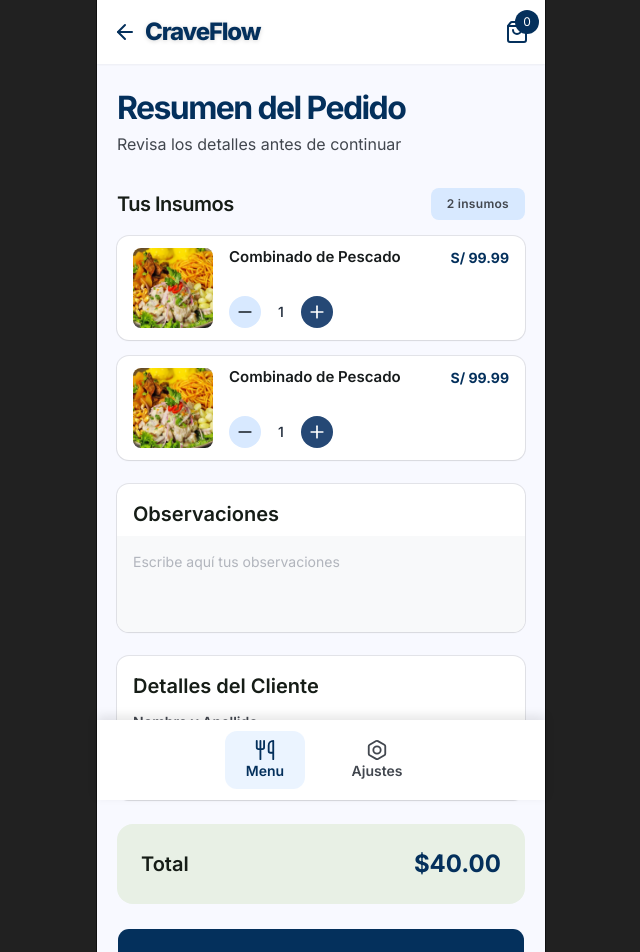
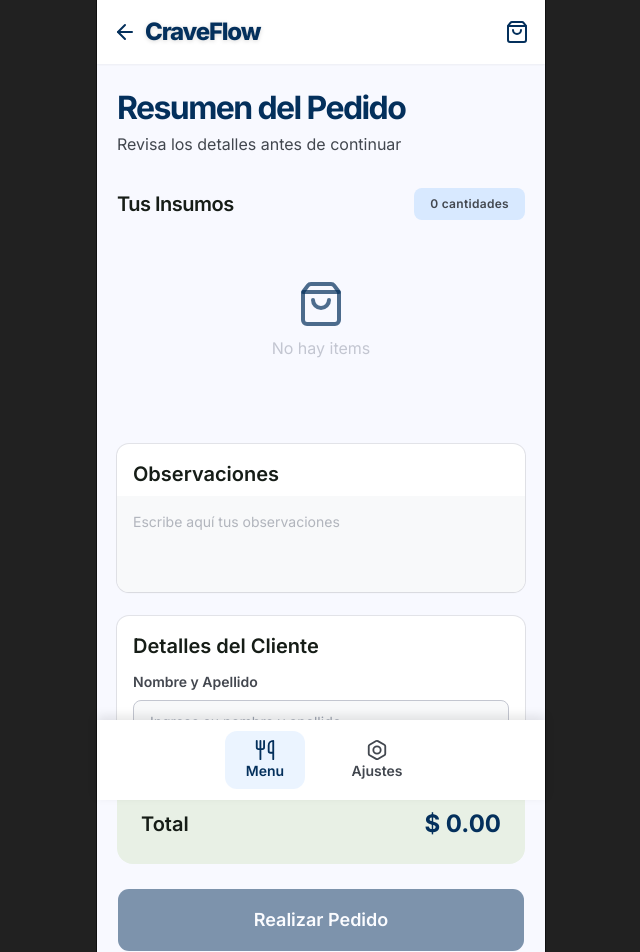
Before and after one commit to juanRCoder/ordering-system, a React (Vite) app in the folder frontend/: page /cart in a window 1280 px wide. Shown: the top 952 px of the page, without its empty margins (319-959 px from the left). Built offline with nearby package versions, Linux system fonts and the light colour scheme.

Commit message:
feat: add store for handle cart in UI

```diff
--- a/frontend/package.json
+++ b/frontend/package.json
@@ -25,7 +25,8 @@
     "sonner": "^2.0.7",
     "tailwind-merge": "^3.5.0",
     "tailwindcss": "^4.2.4",
-    "zod": "^4.4.3"
+    "zod": "^4.4.3",
+    "zustand": "^5.0.13"
   },
   "devDependencies": {
     "@eslint/js": "^10.0.1",
--- a/frontend/src/components/SupplyCard.tsx
+++ b/frontend/src/components/SupplyCard.tsx
@@ -8,6 +8,7 @@ import {
 } from '@/components/ui/card';
 import type { SupplyResponse } from '@/interfaces/supplies.interface';
 import type { TypeSupplyResponse } from '@/interfaces/typesSupplies.interface';
+import { useCartStore } from '@/stores/cart.store';
 import { Plus } from 'lucide-react';
 
 type props = {
@@ -16,8 +17,12 @@ type props = {
 };
 
 export const SupplyCard = ({ supplyType, data }: props) => {
+  const { items, addItem, removeItem } = useCartStore();
+
   if (!supplyType) return null;
   const onlyDishes = supplyType.layout !== 'HALF';
+
+  const disabledItem = items.find((i) => i.id === data.id);
 
   return (
     <Card className="relative w-full pt-0 rounded-[12px] gap-0 p-0">
@@ -46,9 +51,23 @@ export const SupplyCard = ({ supplyType, data }: props) => {
           S/ {data.price.toFixed(2)}
         </p>
         {onlyDishes ? (
-          <Button className="w-32 bg-[#254875] cursor-pointer font-semibold">
-            AGREGAR
-          </Button>
+          <>
+            {!disabledItem ? (
+              <Button
+                onClick={() => addItem(data)}
+                className="w-32 bg-[#254875] cursor-pointer font-semibold"
+              >
+                AGREGAR
+              </Button>
+            ) : (
+              <Button
+                onClick={() => removeItem(data.id)}
+                className="w-32 cursor-pointer font-semibold bg-primary/60"
+              >
+                REMOVER
+              </Button>
+            )}
+          </>
         ) : (
           <button className="w-10 h-10 rounded-full cursor-pointer bg-[#254875] font-semibold flex items-center justify-center">
             <Plus className="text-card w-7 h-7" />
--- /dev/null
+++ b/frontend/src/components/cart/CartBadget.tsx
@@ -0,0 +1,20 @@
+import { ShoppingBag } from 'lucide-react';
+import { Link } from 'react-router-dom';
+import { useCartStore } from '@/stores/cart.store';
+
+export const CartBadget = () => {
+  const { items } = useCartStore();
+
+  return (
+    <Link to="/cart">
+      <div className="relative cursor-pointer">
+        <ShoppingBag className="h-6 w-6 text-primary" />
+        {items.length > 0 && (
+          <span className="absolute -top-2.5 -right-2.5 text-xs text-white bg-primary rounded-full w-6 h-6 grid place-items-center">
+            {items.length}
+          </span>
+        )}
+      </div>
+    </Link>
+  );
+};
--- a/frontend/src/components/cart/CartItem.tsx
+++ b/frontend/src/components/cart/CartItem.tsx
@@ -1,7 +1,20 @@
+import type { CartItemType } from '@/interfaces/cart.interface';
 import { Minus, Plus } from 'lucide-react';
 import { Card, CardContent } from '@/components/ui/card';
+import { useCartStore } from '@/stores/cart.store';
 
-export const CartItem = () => {
+interface CartItemProps {
+  item: CartItemType;
+}
+
+export const CartItem = ({ item }: CartItemProps) => {
+  const { incrementQuantity, decrementQuantity, removeItem } = useCartStore();
+
+  const handleRemoveItem = (item: CartItemType) => {
+    if (item.quantity > 1) decrementQuantity(item.id);
+    else removeItem(item.id);
+  };
+
   return (
     <Card className="py-3 w-full rounded-[12px]">
       <CardContent className="flex flex-wrap items-center gap-4 px-4 py-0">
@@ -15,20 +28,26 @@ export const CartItem = () => {
         <div className="flex flex-col justify-between gap-2 flex-1 self-stretch">
           <div className="flex items-start justify-between gap-1">
             <p className="text-[15px] font-semibold text-card-foreground leading-tight">
-              Combinado de Pescado
+              {item.name}
             </p>
             <span className="whitespace-nowrap text-end font-bold text-primary">
-              S/ 99.99
+              S/ {(item.price * item.quantity).toFixed(2)}
             </span>
           </div>
           <div className="flex items-center gap-3">
-            <button className="w-8 h-8 rounded-full cursor-pointer bg-[#D8E9FF] font-semibold flex items-center justify-center">
+            <button
+              onClick={() => handleRemoveItem(item)}
+              className="w-8 h-8 rounded-full cursor-pointer bg-[#D8E9FF] font-semibold flex items-center justify-center"
+            >
               <Minus className="text-[#151C23] w-5 h-5" />
             </button>
             <span className="text-sm font-medium text-gray-800 w-4 text-center">
-              1
+              {item.quantity}
             </span>
-            <button className="w-8 h-8 rounded-full cursor-pointer bg-[#254875] font-semibold flex items-center justify-center">
+            <button
+              onClick={() => incrementQuantity(item.id)}
+              className="w-8 h-8 rounded-full cursor-pointer bg-[#254875] font-semibold flex items-center justify-center"
+            >
               <Plus className="text-card w-5 h-5" />
             </button>
           </div>
--- a/frontend/src/hooks/useSupplies.ts
+++ b/frontend/src/hooks/useSupplies.ts
@@ -23,7 +23,7 @@ export function useCreateSupply() {
 export function useSuppliesByTypeId(type_id: string) {
   return useQuery({
     queryKey: SuppliesKeys.byTypeId(type_id),
-    queryFn: () => suppliesService.getByTypeId(type_id),
+    queryFn: () => suppliesService.getByTypeId(type_id!),
     enabled: !!type_id,
   });
 }
--- a/frontend/src/pages/Cart.tsx
+++ b/frontend/src/pages/Cart.tsx
@@ -1,29 +1,24 @@
-import { Link } from 'react-router-dom';
-import { ShoppingBag } from 'lucide-react';
 import { TopAppBar } from '@/components/TopAppBar';
 import { CartItem } from '@/components/cart/CartItem';
 import { Card } from '@/components/ui/card';
 import { InputField } from '@/components/InputField';
 import { Button } from '@/components/ui/button';
 import { BottomAppBar } from '@/components/BottomAppBar';
+import { useCartStore } from '@/stores/cart.store';
+import { CartBadget } from '@/components/cart/CartBadget';
+import { ShoppingBag } from 'lucide-react';
 
 function Cart() {
+  const { items } = useCartStore();
+
+  const total = items
+    .reduce((acc, item) => acc + item.price * item.quantity, 0)
+    .toFixed(2);
+  const totalQuantity = items.reduce((acc, item) => acc + item.quantity, 0);
+
   return (
     <section className="bg-[#F8F9FF] min-h-screen flex flex-col">
-      <TopAppBar
-        leftArrowEnable
-        leftPath="/menu"
-        itemHeader={
-          <Link to="/cart">
-            <div className="relative cursor-pointer">
-              <ShoppingBag className="h-6 w-6 text-primary" />
-              <span className="absolute -top-2.5 -right-2.5 text-xs text-white bg-primary rounded-full w-6 h-6 grid place-items-center">
-                0
-              </span>
-            </div>
-          </Link>
-        }
-      />
+      <TopAppBar leftArrowEnable leftPath="/menu" itemHeader={<CartBadget />} />
       <div className="flex-1 flex flex-col p-5 pb-24">
         <h2 className="text-[32px] font-bold text-primary tracking-tighter">
           Resumen del Pedido
@@ -36,13 +31,21 @@ function Cart() {
             Tus Insumos
           </p>
           <span className="text-xs tracking-wide font-semibold text-muted-foreground bg-[#D8E9FF] px-4 py-2 rounded-lg">
-            2 insumos
+            {totalQuantity} cantidades
           </span>
         </div>
-        <div className="flex flex-col gap-4 mt-4">
-          <CartItem />
-          <CartItem />
-        </div>
+        {items.length > 1 ? (
+          <div className="flex flex-col gap-4 mt-4">
+            {items.map((item) => (
+              <CartItem key={item.id} item={item} />
+            ))}
+          </div>
+        ) : (
+          <div className="h-[200px] w-full flex flex-col items-center justify-center gap-2">
+            <ShoppingBag className="w-12 h-12 text-primary/70" />
+            <p className="text-border">No hay items</p>
+          </div>
+        )}
         <form>
           <Card className="px-0 pb-0 pt-4 flex flex-col gap-2 mt-6">
             <h2 className="text-xl font-semibold text-[#161D17] pl-4">
@@ -64,9 +67,12 @@ function Cart() {
           </Card>
           <div className="flex justify-between items-center p-6 rounded-2xl bg-[#E8F0E5] mt-6">
             <p className="text-[#161D17] font-semibold text-xl">Total</p>
-            <p className="text-primary text-2xl font-bold">$40.00</p>
+            <p className="text-primary text-2xl font-bold">$ {total}</p>
           </div>
-          <Button className="w-full mt-6 h-16 rounded-xl font-semibold text-lg cursor-pointer">
+          <Button
+            className="w-full mt-6 h-16 rounded-xl font-semibold text-lg cursor-pointer"
+            disabled={items.length === 0}
+          >
             Realizar Pedido
           </Button>
         </form>
--- a/frontend/src/pages/Menu.tsx
+++ b/frontend/src/pages/Menu.tsx
@@ -5,13 +5,13 @@ import { TopAppBar } from '@/components/TopAppBar';
 import { InputSearch } from '@/components/InputSearch';
 import { Button } from '@/components/ui/button';
 import { BottomAppBar } from '@/components/BottomAppBar';
-import { Link } from 'react-router-dom';
 import { useTypesSupplies } from '@/hooks/useTypesSupplies';
 import type { TypeSupplyResponse } from '@/interfaces/typesSupplies.interface';
 import { CategorySkeleton } from '@/skeletons/CategorySkeleton';
 import { useSuppliesByTypeId } from '@/hooks/useSupplies';
 import type { SupplyResponse } from '@/interfaces/supplies.interface';
 import { SupplyCardSkeleton } from '@/skeletons/SupplyCardSkeleton';
+import { CartBadget } from '@/components/cart/CartBadget';
 
 function Menu() {
   const [changeCategory, setChangeCategory] =
@@ -29,18 +29,7 @@ function Menu() {
 
   return (
     <section className="bg-[#F8F9FF] min-h-screen flex flex-col">
-      <TopAppBar
-        itemHeader={
-          <Link to="/cart">
-            <div className="relative cursor-pointer">
-              <ShoppingBag className="h-6 w-6 text-primary" />
-              <span className="absolute -top-2.5 -right-2.5 text-xs text-white bg-primary rounded-full w-6 h-6 grid place-items-center">
-                0
-              </span>
-            </div>
-          </Link>
-        }
-      />
+      <TopAppBar itemHeader={<CartBadget />} />
       <div className="flex-1 flex flex-col p-5">
         <div className="flex flex-col gap-3">
           <InputSearch />
--- a/frontend/src/services/supplies.service.ts
+++ b/frontend/src/services/supplies.service.ts
@@ -36,6 +36,7 @@ class SuppliesService {
     }
     return result;
   }
+  // more services
 }
 
 export default new SuppliesService();
--- /dev/null
+++ b/frontend/src/stores/cart.store.ts
@@ -0,0 +1,36 @@
+import type { CartStore } from '@/interfaces/cart.interface';
+import type { SupplyResponse } from '@/interfaces/supplies.interface';
+import { create } from 'zustand';
+
+export const useCartStore = create<CartStore>((set) => ({
+  items: [],
+  incrementQuantity: (id: string) =>
+    set((state) => ({
+      items: state.items.map((i) =>
+        i.id === id ? { ...i, quantity: i.quantity + 1 } : i
+      ),
+    })),
+  decrementQuantity: (id: string) =>
+    set((state) => ({
+      items: state.items.map((i) =>
+        i.id === id ? { ...i, quantity: i.quantity - 1 } : i
+      ),
+    })),
+  addItem: (item: SupplyResponse) =>
+    set((state) => {
+      const existingItem = state.items.find((i) => i.id === item.id);
+      if (existingItem) {
+        return {
+          items: state.items.map((i) =>
+            i.id === item.id ? { ...i, quantity: i.quantity + 1 } : i
+          ),
+        };
+      } else {
+        return { items: [...state.items, { ...item, quantity: 1 }] };
+      }
+    }),
+  removeItem: (id: string) =>
+    set((state) => ({
+      items: state.items.filter((i) => i.id !== id),
+    })),
+}));
```
Also changed, not shown: frontend/src/interfaces/cart.interface.ts (added, +13 -0 lines), 2 other files (tests, documents, lock files or other folders).
